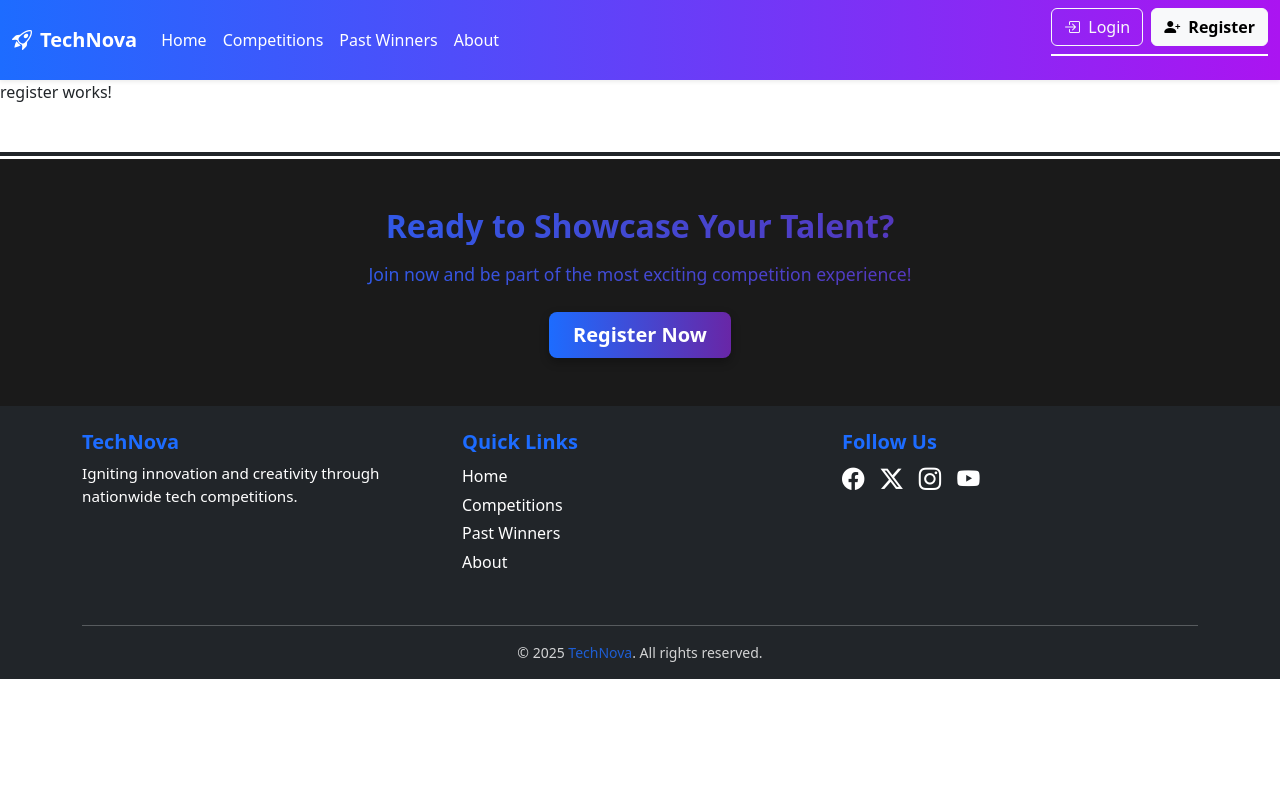
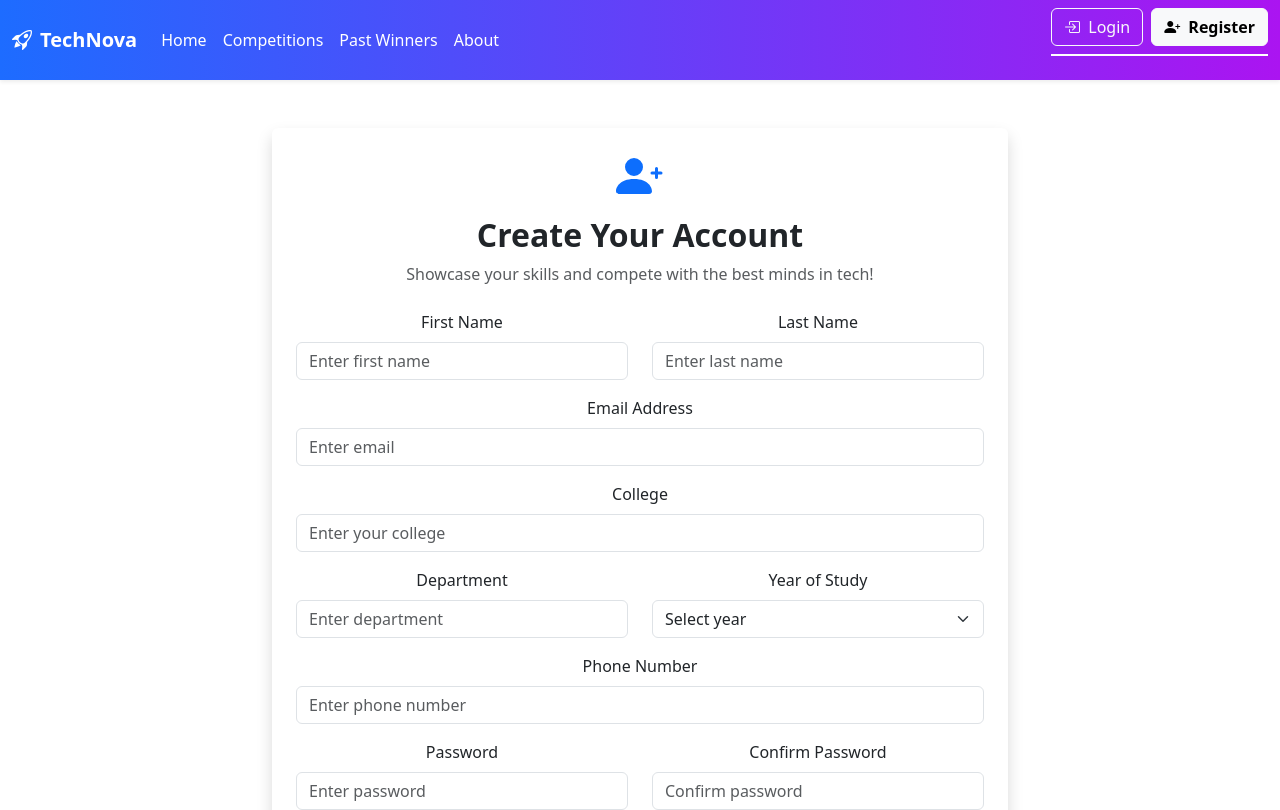
Before and after one commit to supuni97/college-project-competition-registration-app, an Angular app: page /register in a window 1280 px wide. Shown: the top 810 px of the page. Built offline with nearby package versions, Linux system fonts and the light colour scheme.

Commit message:
Added register form ui

```diff
--- a/src/app/app.component.html
+++ b/src/app/app.component.html
@@ -39,38 +39,7 @@
 
 <router-outlet></router-outlet>
 
-<footer class="bg-dark text-white pt-1 pb-3 mt-5">
-  <!-- Call to Action Section -->
-  <section id="call-to-action" class="py-5 text-white text-center mb-4"
-    style="background: #1a1a1a; border-top: 3px solid #fff;">
-    <div class="container">
-      <h2 class="fw-bold mb-3" style="
-        font-size: 2rem;
-        background: linear-gradient(90deg, #1d6cff, rgba(138, 43, 226, 0.7));
-        -webkit-background-clip: text;
-        -webkit-text-fill-color: transparent;
-      ">
-        Ready to Showcase Your Talent?
-      </h2>
-      <p class="mb-4" style="
-        font-size: 1.1rem;
-        background: linear-gradient(90deg,  #1d6cff, rgba(138, 43, 226, 0.7));
-        -webkit-background-clip: text;
-        -webkit-text-fill-color: transparent;
-      ">
-        Join now and be part of the most exciting competition experience!
-      </p>
-      <a href="#register" class="btn btn-lg px-4 fw-bold" style="
-          background: linear-gradient(90deg, #1d6cff, rgba(138, 43, 226, 0.7));
-          color: white;
-          border: none;
-          box-shadow: 0 4px 10px rgba(0,0,0,0.3);
-          transition: transform 0.2s ease-in-out;
-        " onmouseover="this.style.transform='scale(1.05)'" onmouseout="this.style.transform='scale(1)'">
-        Register Now
-      </a>
-    </div>
-  </section>
+<footer class="bg-dark text-white pt-1 pb-3 mt-5 pt-4">
 
   <!-- Footer Info -->
   <div class="container">
--- a/src/app/app.component.ts
+++ b/src/app/app.component.ts
@@ -1,9 +1,9 @@
 import { Component } from '@angular/core';
-import { RouterOutlet } from '@angular/router';
+import { RouterLink, RouterOutlet } from '@angular/router';
 
 @Component({
   selector: 'app-root',
-  imports: [RouterOutlet],
+  imports: [RouterOutlet, RouterLink],
   templateUrl: './app.component.html',
   styleUrl: './app.component.css'
 })
--- a/src/app/pages/register/register.component.html
+++ b/src/app/pages/register/register.component.html
@@ -1 +1,91 @@
-<p>register works!</p>
+<section class="container py-5">
+  <div class="row justify-content-center">
+    <div class="col-lg-8">
+      <div class="card shadow border-0">
+        <div class="card-body p-4 text-center">
+          <!-- User Plus Icon -->
+          <svg xmlns="http://www.w3.org/2000/svg" width="48" height="48" fill="currentColor"
+            class="bi bi-person-plus-fill mb-3 text-primary" viewBox="0 0 16 16">
+            <path d="M1 14s-1 0-1-1 1-4 6-4 6 3 6 4-1 1-1 1H1zm5-6a3 3 0 1 0 0-6 3 3 0 0 0 0 6z" />
+            <path fill-rule="evenodd"
+              d="M13.5 5a.5.5 0 0 1 .5.5v1h1a.5.5 0 0 1 0 1h-1v1a.5.5 0 0 1-1 0v-1h-1a.5.5 0 0 1 0-1h1v-1a.5.5 0 0 1 .5-.5z" />
+          </svg>
+
+          <h2 class="fw-bold mb-2">Create Your Account</h2>
+          <p class="mb-4 text-muted">Showcase your skills and compete with the best minds in tech!</p>
+
+          <form>
+            <!-- form fields unchanged -->
+            <div class="row mb-3">
+              <div class="col-md-6">
+                <label for="firstName" class="form-label">First Name</label>
+                <input type="text" class="form-control" id="firstName" placeholder="Enter first name">
+              </div>
+              <div class="col-md-6">
+                <label for="lastName" class="form-label">Last Name</label>
+                <input type="text" class="form-control" id="lastName" placeholder="Enter last name">
+              </div>
+            </div>
+
+            <div class="mb-3">
+              <label for="email" class="form-label">Email Address</label>
+              <input type="email" class="form-control" id="email" placeholder="Enter email">
+            </div>
+
+            <div class="mb-3">
+              <label for="college" class="form-label">College</label>
+              <input type="text" class="form-control" id="college" placeholder="Enter your college">
+            </div>
+
+            <div class="row mb-3">
+              <div class="col-md-6">
+                <label for="department" class="form-label">Department</label>
+                <input type="text" class="form-control" id="department" placeholder="Enter department">
+              </div>
+              <div class="col-md-6">
+                <label for="year" class="form-label">Year of Study</label>
+                <select class="form-select" id="year">
+                  <option selected disabled>Select year</option>
+                  <option>1st Year</option>
+                  <option>2nd Year</option>
+                  <option>3rd Year</option>
+                  <option>4th Year</option>
+                  <option>Other</option>
+                </select>
+              </div>
+            </div>
+
+            <div class="mb-3">
+              <label for="phone" class="form-label">Phone Number</label>
+              <input type="tel" class="form-control" id="phone" placeholder="Enter phone number">
+            </div>
+
+            <div class="row mb-3">
+              <div class="col-md-6">
+                <label for="password" class="form-label">Password</label>
+                <input type="password" class="form-control" id="password" placeholder="Enter password">
+              </div>
+              <div class="col-md-6">
+                <label for="confirmPassword" class="form-label">Confirm Password</label>
+                <input type="password" class="form-control" id="confirmPassword" placeholder="Confirm password">
+              </div>
+            </div>
+
+            <div class="form-check mb-4">
+              <input class="form-check-input" type="checkbox" id="agree">
+              <label class="form-check-label" for="agree">
+                I agree to the <a href="#" class="text-decoration-none">terms and conditions</a>.
+              </label>
+            </div>
+
+            <div class="d-grid gap-2">
+              <button type="submit" class="btn btn-primary fw-bold">Register</button>
+              <button type="button" class="btn btn-outline-secondary">Already have an account? Login</button>
+            </div>
+          </form>
+
+        </div>
+      </div>
+    </div>
+  </div>
+</section>
```
